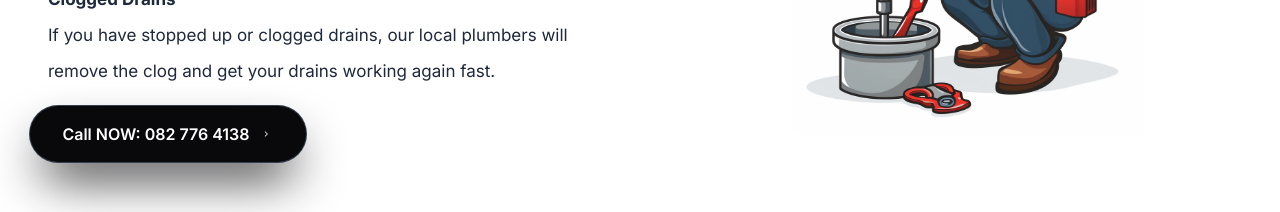
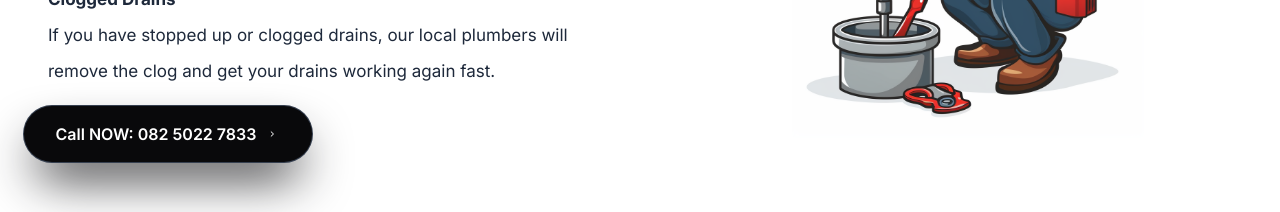
Before and after one commit to banele303/SouthFlow-Marketing-Agency, a Next.js app: page / in a window 1280 px wide. Shown: the part 3000-3212 px from the top of the page. Built offline with nearby package versions, Linux system fonts and the light colour scheme.

Commit message:
Update type-of-work.tsx

```diff
--- a/app/components/type-of-work.tsx
+++ b/app/components/type-of-work.tsx
@@ -56,7 +56,7 @@ export default function TypeOfWork() {
               </span>
               <div className="relative flex space-x-2 items-center z-10 rounded-full bg-zinc-950 py-4 px-8 ring-1 ring-white/10 ">
                 <span className="text-[16px] mx-auto text-center">
-               Call NOW: 082 776 4138
+               Call NOW: 082 5022 7833
                 </span>
                 <svg
                   fill="none"
```
